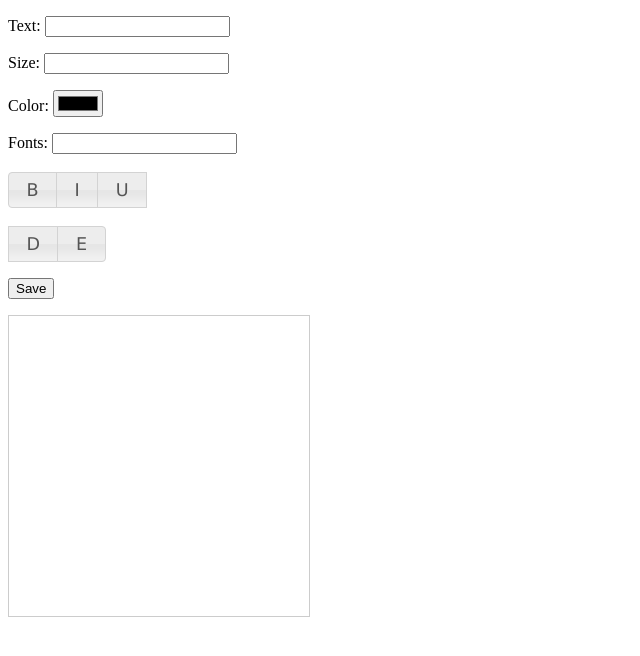
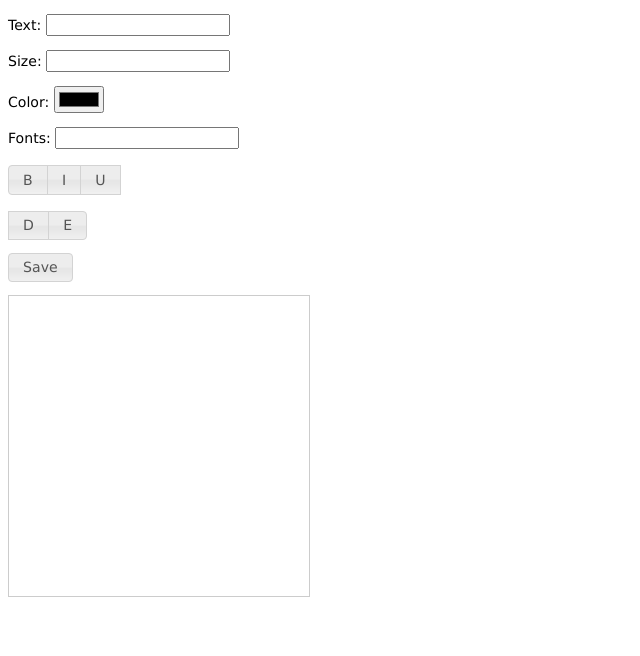
Before and after one commit to rzavo76/personal-site, a plain HTML site: page Phase_1/main.html in a window 1280 px wide. Shown: the whole page, without its empty margins (0-640 px from the left). Drawn offline with Linux system fonts and the light colour scheme.

Commit message:
Minor Format Fix

```diff
--- a/Phase_1/main.html
+++ b/Phase_1/main.html
@@ -8,6 +8,10 @@
 	<script src="jquery-ui-1.10.4.custom/js/jquery-ui-1.10.4.custom.js"></script>
 	<script src="main.js"></script>
   <style>
+  body {
+		font-size: 80%;
+		font-family: "Trebuchet MS", "Arial", "Helvetica", "Verdana", "sans-serif";
+	}
 	#selectable .ui-selected {border:solid 1px red;}
 	#selectable {margin: 0; padding: 0; height: 300px; position: relative; padding:0;}
 	#selectable > div {position: absolute; margin: 0; padding:10px;  width: 100px;}
@@ -20,11 +24,11 @@
 <body>
 <section id="box1">
 	<form>
-		<p>Text: <input type="text" id="txt"></p>
-		<p>Size: <input type="number" id="FS" min="1"></p>
-		<p>Color: <input type="color" id="color" value = "#000000"></p>
+		<p class="ui-widget">Text: <input type="text" id="txt"></p>
+		<p class="ui-widget">Size: <input type="number" id="FS" min="1"></p>
+		<p class="ui-widget">Color: <input type="color" id="color" value = "#000000"></p>
 	</form>
-	<div>
+	<div class="ui-widget">
 		<label for="tags">Fonts: </label>
 		<input id="tags">
 	</div>
@@ -39,7 +43,7 @@
   <input type="checkbox" id="check5"><label for="check5" title="Edit">E</label>
 </div>
 <form>
-		<p><input type="button" id="button" value="Save"></p>
+		<p><input type="submit" id="button" value="Save"></p>
 </form>
 <div id="container" >
 	 <div id="selectable">
--- a/Phase_1/main.js
+++ b/Phase_1/main.js
@@ -1,11 +1,11 @@
 function main(){
 	var button = document.getElementById("button");
-	auto_complete();
-	font_styles();
+	set_up();
 	select();
 	button.addEventListener("click",display,false);
 }
-function auto_complete() {
+function set_up() {
+	//auto complete
 		var availableTags = [
 			"Arial",
 			"Arial Black",
@@ -31,10 +31,10 @@ function auto_complete() {
 		$( "#tags" ).autocomplete({
 			source: availableTags
 		});
-}
-
-function font_styles(){
-	$( "#format" ).buttonset();
+		//Checkboxes
+		$( "#format" ).buttonset();
+		//Submit button
+		$( "input[type=submit], a, button" ).button().click(function( event ) {event.preventDefault();});
 }
 
 function select(){
@@ -138,11 +138,20 @@ function display(){
 		if(document.getElementById('check1').checked){
 			div.style.fontWeight = "bold";
 		}
+		else{
+			div.style.fontWeight = "normal";
+		}
 		if(document.getElementById('check2').checked){
 			div.style.fontStyle = "italic";
 		}
+		else{
+			div.style.fontStyle = "normal";
+		}
 		if(document.getElementById('check3').checked){
 			div.style.textDecoration = "underline";
+		}
+		else{
+			div.style.textDecoration = "none";
 		}
 	}
 	else{
```
